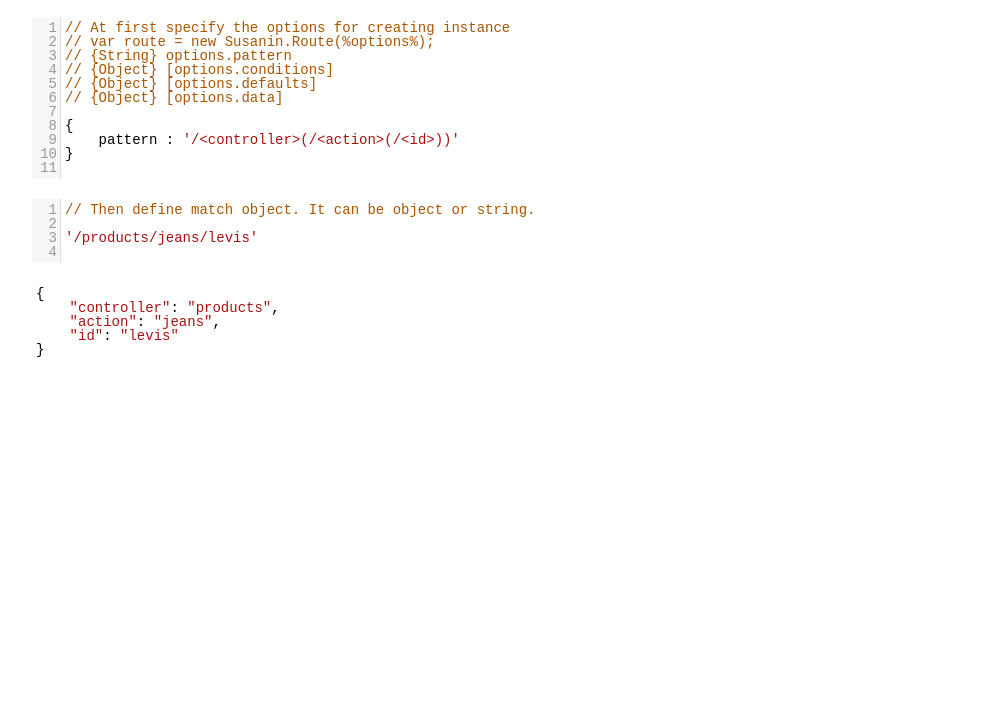
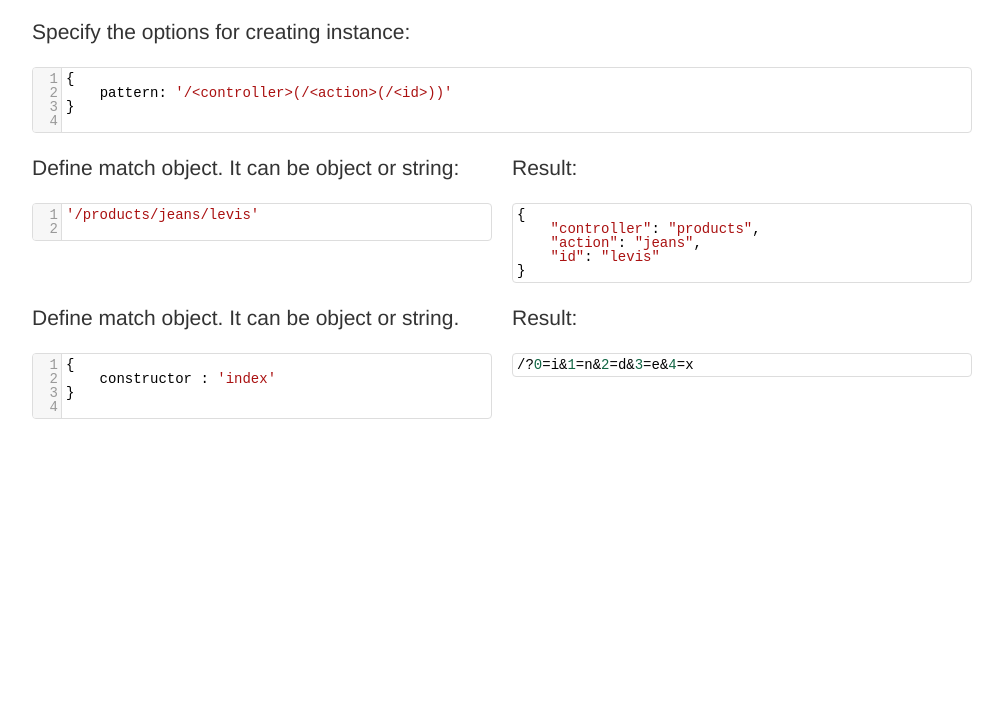
Before and after one commit to nodules/susanin, a plain HTML site: page index.html in a window 1280 px wide. Shown: the part 93-800 px from the top of the page, without its empty margins (138-1141 px from the left). Drawn offline with nearby package versions, Linux system fonts and the light colour scheme.

Commit message:
Some design fixes

```diff
--- a/index.html
+++ b/index.html
@@ -11,44 +11,96 @@
         .CodeMirror
         {
             height: auto;
+
+            border: 1px solid #ddd;
+            -webkit-border-radius: 4px;
+            -moz-border-radius: 4px;
+            border-radius: 4px;
         }
 
-        .error-message
+        #route-options-error,
+        #match-options-error,
+        #build-params-error
+        {
+            display: none;
+        }
+
+        .alert-error
+        {
+            border-top: 0;
+            -webkit-border-top-left-radius: 0;
+            -moz-border-top-left-radius: 0;
+            border-top-left-radius: 0;
+            -webkit-border-top-right-radius: 4px;
+            -moz-border-top-right-radius: 4px;
+            border-top-right-radius: 0;
+            margin-top: -4px;
+            padding-top: 12px;
+        }
+
+        #unit
         {
             margin-top: 20px;
-            margin-bottom: 20px;
-
-            color: red;
         }
     </style>
 </head>
 <body>
     <div class="container">
-        <h1>Susanin demo page</h1>
+        <div class="page-header">
+            <h1>Susanin  <small>demo page</small></h1>
+        </div>
         <p class="lead">
-            Here you can play with match and build methods of Susanin.Route instance
+            Specify the options for creating instance:
         </p>
         <textarea id="route-options-textarea">
-// At first specify the options for creating instance
-// var route = new Susanin.Route(%options%);
-// {String} options.pattern
-// {Object} [options.conditions]
-// {Object} [options.defaults]
-// {Object} [options.data]
-
 {
-    pattern : '/&lt;controller&gt;(/&lt;action&gt;(/&lt;id&gt;))'
+    pattern: '/&lt;controller&gt;(/&lt;action&gt;(/&lt;id&gt;))'
 }
         </textarea>
-        <div id="route-options-error" class="error-message"></div>
+        <div id="route-options-error" class="alert alert-error"></div>
+
+
+        <div id="unit">
+            <div class="row-fluid">
+                <div class="span6">
+                    <p class="lead">
+                        Define match object. It can be object or string:
+                    </p>
                     <textarea id="match-options-textarea">
-// Then define match object. It can be object or string.
-
 '/products/jeans/levis'
                     </textarea>
-        <div id="match-options-error" class="error-message"></div>
+                    <div id="match-options-error" class="alert alert-error"></div>
+                </div>
+                <div class="span6">
+                    <p class="lead">
+                        Result:
+                    </p>
                     <textarea id="match-result-textarea"></textarea>
                 </div>
+            </div>
+            <br>
+            <div class="row-fluid">
+                <div class="span6">
+                    <p class="lead">
+                        Define match object. It can be object or string.
+                    </p>
+                    <textarea id="build-params-textarea">
+{
+    constructor : 'index'
+}
+                    </textarea>
+                </div>
+                <div class="span6">
+                    <p class="lead">
+                        Result:
+                    </p>
+                    <div id="build-params-error" class="alert alert-error"></div>
+                    <textarea id="build-result-textarea"></textarea>
+                </div>
+            </div>
+        </div>
+    </div>
+
     <script src="http://code.jquery.com/jquery.js"></script>
     <script src="bootstrap/js/bootstrap.min.js"></script>
     <script src="susanin.min.js"></script>
@@ -56,57 +108,78 @@
     <script src="codemirror-3.14/mode/javascript/javascript.js"></script>
     <script src="codemirror-3.14/addon/edit/matchbrackets.js"></script>
     <script>
+        (function($) {
             function solve() {
                 var route,
                     routeOptions,
-                routeOptionsErrorNode = document.getElementById('route-options-error'),
                     matchOptions,
-                matchOptionsErrorNode = document.getElementById('match-options-error');
+                    buildParams;
 
                 try {
                     routeOptions = eval('(' + routeOptionsEditor.getValue() + ')');
                     route = new Susanin.Route(routeOptions);
-                routeOptionsErrorNode.innerHTML = '';
+                    $routeOptionsError.slideUp();
+                    $unit.fadeIn();
                 } catch (e) {
-                routeOptionsErrorNode.innerHTML = e.toString();
+                    $routeOptionsError.html(e.toString()).slideDown();
+                    $unit.fadeOut();
+
+                    return;
                 }
 
-            if (route) {
-                matchOptionsEditor.setOption('readOnly', false);
                 try {
                     matchOptions = eval(matchOptionsEditor.getValue());
-                    matchOptionsErrorNode.innerHTML = '';
+                    $matchOptionsError.slideUp();
+                    matchResultEditor.setValue(JSON.stringify(route.match(matchOptions), null, 4));
                 } catch (e) {
-                    matchOptionsErrorNode.innerHTML = e.toString();
+                    $matchOptionsError.html(e.toString()).slideDown();
+                    matchResultEditor.setValue('');
                 }
 
-                if (matchOptions) {
-                    matchResultEditor.setValue(JSON.stringify(route.match(matchOptions), null, 4));
-                }
-            } else {
-                matchOptionsEditor.setOption('readOnly', true);
+                try {
+                    buildParams = eval(buildParamsEditor.getValue());
+                    $buildParamsError.slideUp();
+                    buildResultEditor.setValue(route.build(buildParams));
+                } catch (e) {
+                    $buildParamsError.html(e.toString()).slideDown();
+                    buildResultEditor.setValue('')
                 }
             }
 
             var routeOptionsEditor = CodeMirror.fromTextArea(document.getElementById('route-options-textarea'), {
                         mode : 'javascript',
                         lineNumbers : true,
-                matchBrackets : true
+                        matchBrackets : true,
+                        lineWrapping : true
                     }),
+                    $routeOptionsError = $('#route-options-error'),
                     matchOptionsEditor = CodeMirror.fromTextArea(document.getElementById('match-options-textarea'), {
                         mode : 'javascript',
                         lineNumbers : true,
                         matchBrackets : true
                     }),
+                    $matchOptionsError = $('#match-options-error'),
                     matchResultEditor = CodeMirror.fromTextArea(document.getElementById('match-result-textarea'), {
                         mode : 'javascript',
                         readOnly : true
-            });
+                    }),
+                    buildParamsEditor = CodeMirror.fromTextArea(document.getElementById('build-params-textarea'), {
+                        mode : 'javascript',
+                        lineNumbers : true,
+                        matchBrackets : true
+                    }),
+                    $buildParamsError = $('#build-params-error'),
+                    buildResultEditor = CodeMirror.fromTextArea(document.getElementById('build-result-textarea'), {
+                        mode : 'javascript',
+                        readOnly : true
+                    }),
+                    $unit = $('#unit');
 
             routeOptionsEditor.on('change', solve);
             matchOptionsEditor.on('change', solve);
 
             solve();
+        })(jQuery);
     </script>
     </body>
 </html>
```
Lines whose indentation alone changed are shown as unchanged.
